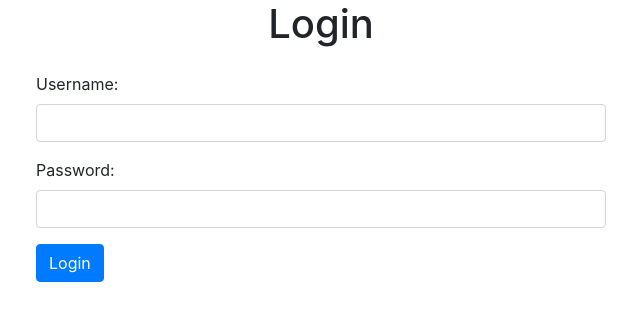
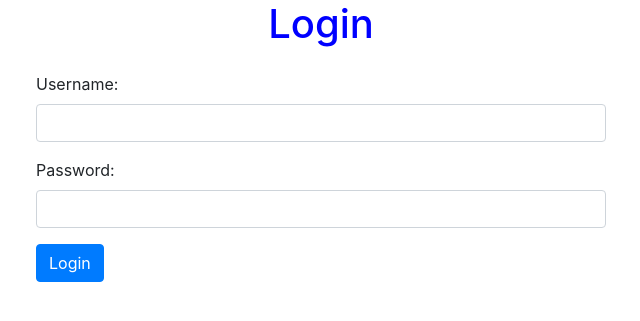
Before and after one commit to sofibedlu/Simple-Banking-System, a Flask app: page /login in a window 1280 px wide. Shown: the top 321 px of the page, without its empty margins (319-959 px from the left). Run offline with Flask 3, Linux system fonts and the light colour scheme; some libraries are stand-ins or nearby versions.

Commit message:
change-color

```diff
--- a/web_dynamic/static/styles/login.css
+++ b/web_dynamic/static/styles/login.css
@@ -1,3 +1,7 @@
 .container {
 	max-width: 600px;
 }
+
+.text-center {
+	color: blue;
+}
```
